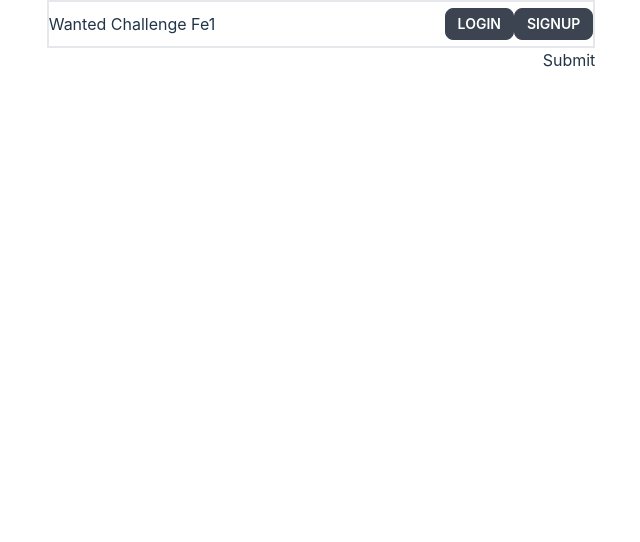
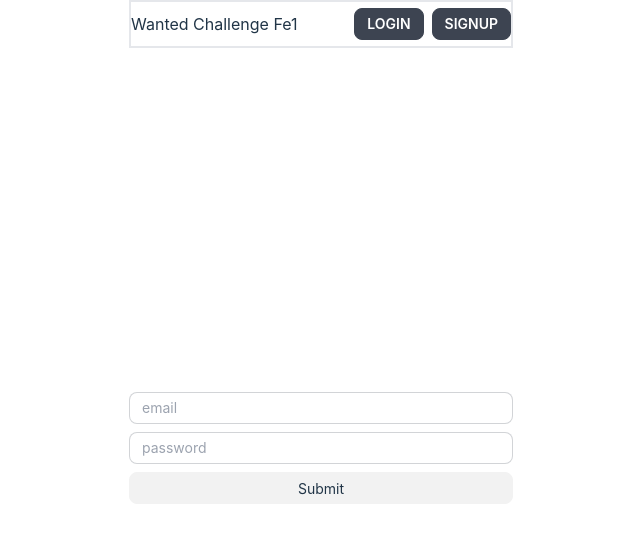
Before and after one commit to DevooKim/wanted-pre-onboarding-challenge-fe-1, a React (Vite) app: page /login in a window 1280 px wide. Shown: the top 542 px of the page, without its empty margins (319-959 px from the left). Built offline with nearby package versions, Linux system fonts and the light colour scheme; the HTML template or start-up script is replaced by a standard one.

Commit message:
feat: login

```diff
--- a/package.json
+++ b/package.json
@@ -10,6 +10,7 @@
   },
   "dependencies": {
     "axios": "^0.27.2",
+    "classnames": "^2.3.1",
     "react": "^18.2.0",
     "react-dom": "^18.2.0",
     "react-hook-form": "^7.34.0",
--- a/src/App.tsx
+++ b/src/App.tsx
@@ -1,6 +1,6 @@
 import { Route, Routes } from "react-router-dom";
-import Layout from "./Components/Layout";
-import RequireAuth from "./Components/RequireAuth";
+import Layout from "./components/Layout";
+import RequireAuth from "./components/RequireAuth";
 import { AuthContext } from "./context/AuthContext";
 import LoginPage from "./pages/Login/Login";
 
--- a/src/Components/AuthButton/index.ts
+++ /dev/null
@@ -1,3 +0,0 @@
-import AuthButton from "./AuthButton";
-
-export default AuthButton;
--- a/src/Components/Layout/index.ts
+++ /dev/null
@@ -1,3 +0,0 @@
-import Layout from './Layout'
-
-export default Layout
--- a/src/Components/RequireAuth/index.ts
+++ /dev/null
@@ -1,3 +0,0 @@
-import RequireAuth from "./RequireAuth";
-
-export default RequireAuth;
--- a/src/Components/AuthButton/AuthButton.tsx
+++ b/src/components/AuthButton.tsx
@@ -3,7 +3,7 @@ import { useNavigate } from "react-router-dom";
 import {
     useAuthActionContext,
     useAuthStateContext,
-} from "../../context/AuthContext";
+} from "../context/AuthContext";
 
 const AuthButton = () => {
     const { isLogin } = useAuthStateContext();
@@ -24,7 +24,7 @@ const AuthButton = () => {
                     logout
                 </button>
             ) : (
-                <div>
+                <div className="flex gap-2">
                     <button className="btn btn-sm" onClick={goLogin}>
                         login
                     </button>
--- a/src/Components/Layout/Layout.tsx
+++ b/src/components/Layout.tsx
@@ -1,13 +1,13 @@
 import { Outlet } from "react-router-dom";
-import AuthButton from "../AuthButton";
+import AuthButton from "./AuthButton";
 
 const Layout = () => (
-    <div id="container" className="w-full">
+    <div id="container" className="w-full h-screen">
         <div
             id="header"
             className="w-full flex justify-between items-center h-12 border-2"
         >
-            <div>Wanted Challenge Fe1</div>
+            <div className="select-none">Wanted Challenge Fe1</div>
             <AuthButton />
         </div>
         <Outlet />
--- a/src/Components/RequireAuth/RequireAuth.tsx
+++ b/src/components/RequireAuth.tsx
@@ -1,6 +1,6 @@
 import React from "react";
 import { Navigate } from "react-router-dom";
-import { useAuthStateContext } from "../../context/AuthContext";
+import { useAuthStateContext } from "../context/AuthContext";
 
 const RequireAuth = ({ children }: { children: React.ReactNode }) => {
     const { isLogin } = useAuthStateContext();
--- a/src/pages/Login/Login.tsx
+++ b/src/pages/Login/Login.tsx
@@ -1,26 +1,70 @@
+import cn from "classnames";
+import { useEffect, useMemo } from "react";
 import { useForm, SubmitHandler } from "react-hook-form";
 import { useNavigate } from "react-router-dom";
-import { useAuthActionContext } from "../../context/AuthContext";
+import {
+    useAuthActionContext,
+    useAuthStateContext,
+} from "../../context/AuthContext";
 import { AuthInfo } from "../../types/auth";
 
 const LoginPage = () => {
+    const { isLogin } = useAuthStateContext();
     const { loginHandler } = useAuthActionContext();
     const navigate = useNavigate();
-    const { register, handleSubmit } = useForm<AuthInfo>();
+    const {
+        register,
+        handleSubmit,
+        formState: { isValid, isSubmitSuccessful, isSubmitted },
+    } = useForm<AuthInfo>({ mode: "onChange" });
     const onSubmit: SubmitHandler<AuthInfo> = async ({ email, password }) => {
         await loginHandler({ email, password });
         navigate("/todo");
     };
 
+    const isFailLogin = useMemo(
+        () => isSubmitted && !isSubmitSuccessful,
+        [isSubmitted, isSubmitSuccessful]
+    );
+
+    useEffect(() => {
+        if (isLogin) {
+            return navigate(-1);
+        }
+    }, [isLogin]);
+
     return (
-        <form onSubmit={handleSubmit(onSubmit)}>
-            <input type="email" {...register("email", { required: true })} />
-            <input
-                type="password"
-                {...register("password", { required: true })}
-            />
-            <input type="submit" />
-        </form>
+        <div className="flex justify-center items-center h-full">
+            <form
+                className="form-control gap-2 w-96"
+                onSubmit={handleSubmit(onSubmit)}
+            >
+                <input
+                    className={cn("input input-bordered input-sm", {
+                        "input-error": isFailLogin,
+                    })}
+                    type="email"
+                    {...register("email", {
+                        required: true,
+                        pattern: /^[\w-\.]+@([\w-]+\.)+[\w-]{2,4}$/i,
+                    })}
+                    placeholder="email"
+                />
+                <input
+                    className={cn("input input-bordered input-sm", {
+                        "input-error": isFailLogin,
+                    })}
+                    type="password"
+                    {...register("password", { required: true, minLength: 8 })}
+                    placeholder="password"
+                />
+                <input
+                    className="input input-bordered input-accent input-sm"
+                    type="submit"
+                    disabled={!isValid}
+                />
+            </form>
+        </div>
     );
 };
 
```
Also changed, not shown: 1 other file (tests, documents, lock files or other folders).
